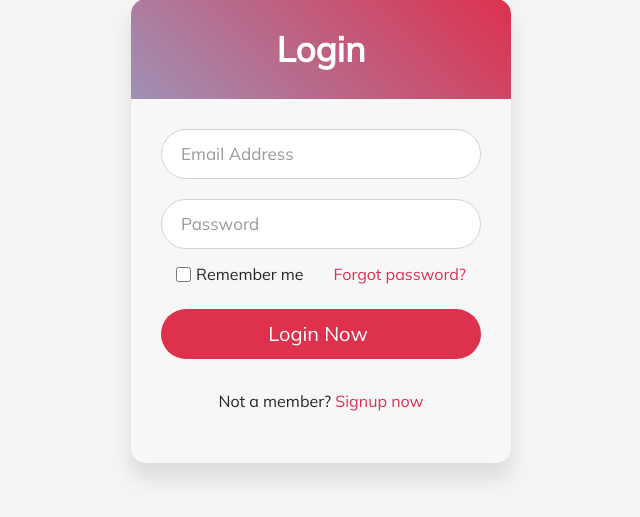
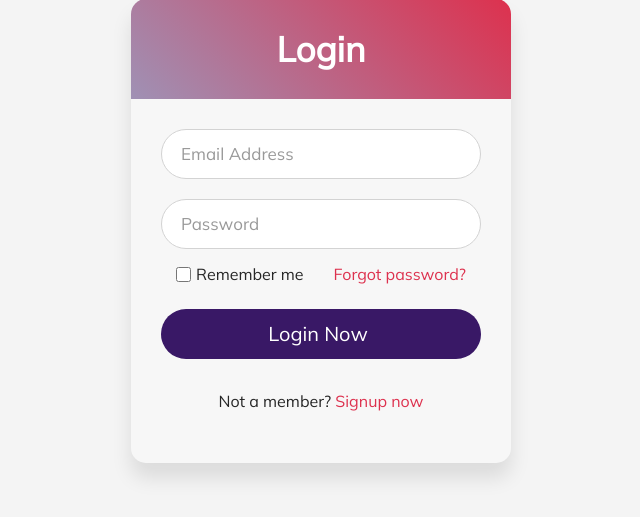
Before and after one commit to J1M-RYAN/CS4116, a PHP site: page /log-in.html in a window 1280 px wide, with the pointer over the restyled element. Shown: the part 169-686 px from the top of the page, without its empty margins (319-959 px from the left). Run offline with PHP 8.4, Linux system fonts and the light colour scheme.

Commit message:
button hover color change added

```diff
--- a/src/assets/css/main.css
+++ b/src/assets/css/main.css
@@ -275,6 +275,9 @@ form .field input[type="submit"]{
   background: #dd314e;
   transition: all 0.3s ease;
 }
+form .field input[type="submit"]:hover{
+  background: #391866;
+}
 form .signup-link{
   color: #262626;
   margin-top: 20px;
```
